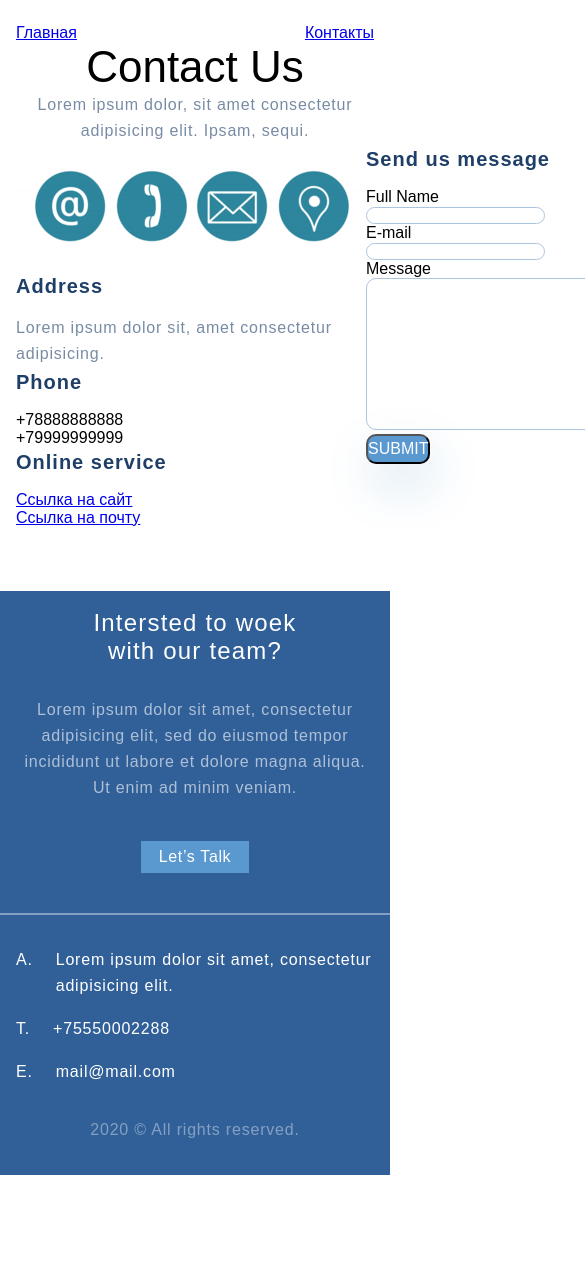
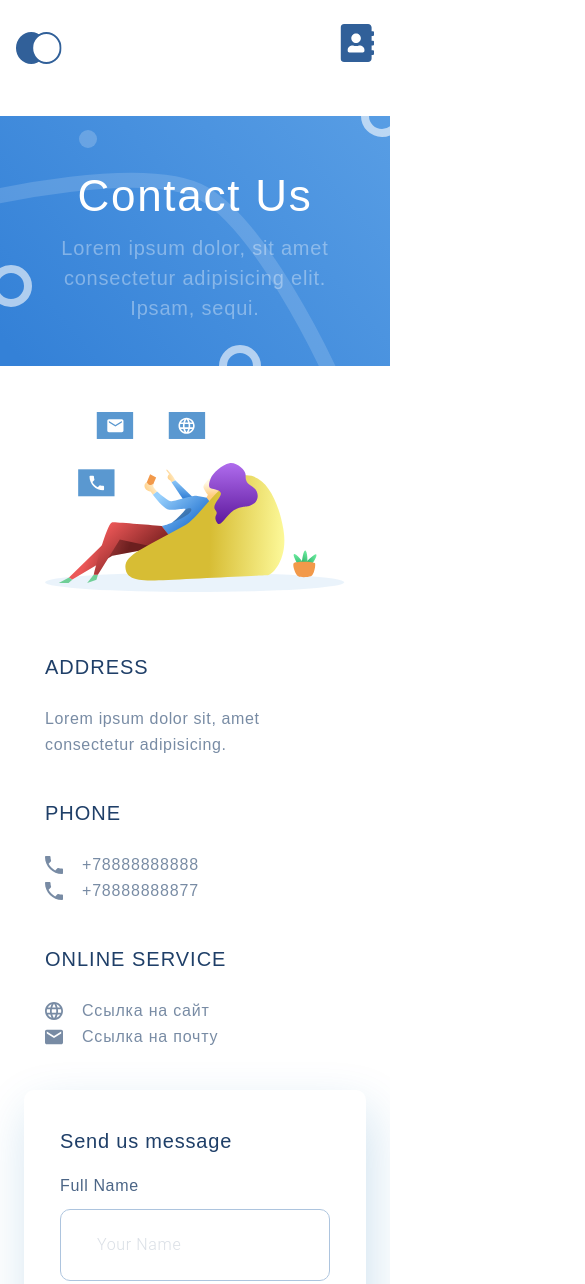
Before and after one commit to Astronaw/GB__HTML-CSS, a plain HTML site: page contacts.html in a window 390 px wide. Shown: the top 1284 px of the page, 585 px wide, since content can reach past the window. Before the commit the page ends 1175 px from the top, so only its background shows below. Drawn offline with Linux system fonts and the light colour scheme.

Commit message:
Lesson 8

```diff
--- a/contacts.html
+++ b/contacts.html
@@ -12,60 +12,83 @@
 <body>
 
 <!-- HEADER -->
-
+<div class="contacts-top">
     <ul class="menu container">
-    <li><a href="index.html">Главная</a></li>
-    <li><a href="contacts.html">Контакты</a></li>
+        <li><a href="index.html"><img src="img/logo.svg" alt="logo"></a></li>
+        <li><a href="contacts.html"><img src="img/contacts-menu.svg" alt="contacts"></a></li>
     </ul>
-
-<div class="contacts-top">
-    <div class="container">
+    <div class="contacts-header">
+        <div class="contacts-header-content">
             <h2 class="heading-h2-contacts">Contact Us</h2>
-        <p class="text">Lorem ipsum dolor, sit amet consectetur adipisicing elit. Ipsam, sequi.</p>
+            <p class="text contacts-text">Lorem ipsum dolor, sit amet consectetur adipisicing elit. Ipsam, sequi.</p>
+        </div>
     </div>
 </div>
 
 <!-- CONTENT -->
-
-<div class="container">
+<div class="contacts__container">
     <div class="contacts">
         <div class="contacts-info">
-            <img src="img/contacts.png" alt="контакты">
+            <img class="img-contacts" src="img/contacts.svg" alt="контакты">
+            <div class="info">
                 <h4 class="heading-h4">Address</h4>
-            <p class="text">Lorem ipsum dolor sit, amet consectetur adipisicing.</p>
+                <p class="text info-text">Lorem ipsum dolor sit, amet consectetur adipisicing.</p>
+            </div>
+            <div class="info">
                 <h4 class="heading-h4">Phone</h4>
                 <ul>
-                <li>+78888888888</li>
-                <li>+79999999999</li>
+                    <li>
+                        <img src="img/phone.svg" alt="phone1">
+                        <a href="tel:+78888888888">+78888888888</a>
+                    </li>
+                    <li>
+                        <img src="img/phone.svg" alt="phone2">
+                        <a href="tel:+78888888877">+78888888877</a>
+                    </li>
                 </ul>
+            </div>
+            <div class="info">
                 <h4 class="heading-h4">Online service</h4>
                 <ul>
-                <li><a href="https://geekbrains.ru" target="_blank">Ссылка на сайт</a></li>
-                <li><a href="mailto:mail@mail.com">Ссылка на почту</a></li>
+                    <li>
+                        <img src="img/glob.svg" alt="site">
+                        <a href="https://geekbrains.ru" target="_blank">Ссылка на сайт</a>
+                    </li>
+                    <li>
+                        <img src="img/mail.svg" alt="mail">
+                        <a href="mailto:mail@mail.com">Ссылка на почту</a>
+                    </li>
                 </ul>
+            </div>
         </div>
 
         <div class="contacts-form">
             <form action="#">
-                <h4 class="heading-h4">Send us message</h4>
+                <h4 class="heading-h4-form">Send us message</h4>
+                <div class="input-box">
                     <p>Full Name</p>
-                <input class="input" type="text"><br>
+                    <input class="input" type="text" placeholder="Your Name"><br>
+                </div>
+                <div class="input-box">
                     <p>E-mail</p>
-                <input class="input" type="email"><br>
+                    <input class="input" type="email" placeholder="Your Email"><br>
+                </div>
+                <div class="input-box">
                     <p>Message</p>
-                <textarea class="input" cols="30" rows="10"></textarea><br>
+                    <textarea class="textarea" cols="30" rows="10" placeholder="Your Message"></textarea><br>
+                </div>
                 <button class="button" type="submit">Submit</button>
             </form>
         </div>
     </div>
 
+    <div class="map">
         <script type="text/javascript" charset="utf-8" async
                 src="https://api-maps.yandex.ru/services/constructor/1.0/js/?um=constructor%3Ae771ef132b966a4e24b255f8f633d79669531137c8eb945dee1fb7bea5928d65&amp;height=493&amp;lang=ru_RU&amp;scroll=true"></script>
     </div>
-
+</div>
 
 <!-- FOOTER -->
-
 <div class="footer">
     <div class="footer-top container">
         <div class="footer-content">
--- a/style.css
+++ b/style.css
@@ -22,7 +22,7 @@ body {
     list-style: none;
     display: flex;
     justify-content: space-between;
-    padding-top: 42px;
+    padding-top: 40px;
 }
 
 .top-content {
@@ -93,6 +93,9 @@ body {
     font-weight: 500;
     font-size: 44px;
     text-align: center;
+    line-height: 74px;
+    letter-spacing: 0.04em;
+    color: #FFFFFF;
 }
 
 .heading-h3 {
@@ -311,9 +314,12 @@ body {
     box-sizing: border-box;
     border-radius: 10px;
     opacity: 0.4;
+    height: 72px;
+    padding-left: 36px;
 }
 
 .button {
+    margin-top: 62px;
     background: #5A98D0;
     box-shadow: 5px 20px 50px rgba(16, 112, 177, 0.2);
     border-radius: 10px;
@@ -323,6 +329,166 @@ body {
     text-align: center;
     color: #FFFFFF;
     text-transform: uppercase;
+    border: none;
+    width: 428px;
+    height: 72px;
+    outline: none;
+    cursor: pointer;
+}
+
+/*-----------------------------------------------*/
+/*             CSS FOR CONTACTS.HTML             */
+/*-----------------------------------------------*/
+
+.contacts-header {
+    background-image: url("img/contacts-top.svg");
+    background-size: cover;
+    height: 250px;
+    margin-bottom: 60px;
+    display: flex;
+    flex-direction: column;
+    justify-content: center;
+    margin-top: 40px;
+}
+
+.contacts-header-content {
+    width: 75%;
+    align-self: center;
+}
+
+.contacts-text {
+    font-size: 20px;
+    line-height: 30px;
+    text-align: center;
+    letter-spacing: 0.04em;
+    color: rgba(255, 255, 255, 0.6);
+}
+
+.contacts__container {
+    max-width: 940px;
+    margin: 0 auto;
+}
+
+.contacts {
+    display: flex;
+    flex-direction: row;
+    justify-content: space-between;
+    flex-wrap: wrap;
+    padding-bottom: 96px;
+}
+
+.contacts-info {
+    margin-top: 80px;
+}
+
+.contacts-form {
+    box-shadow: 5px 20px 50px rgba(16, 112, 177, 0.2);
+    width: 428px;
+    border-radius: 10px;
+    padding: 56px;
+}
+
+.img-contacts {
+    width: 300px;
+    margin-bottom: 56px;
+}
+
+.info {
+    margin-bottom: 40px;
+}
+
+.info .heading-h4 {
+    margin-bottom: 24px;
+    text-transform: uppercase;
+    font-weight: 500;
+}
+
+.info-text {
+    width: 300px;
+    font-weight: 300;
+    font-size: 16px;
+    line-height: 26px;
+    letter-spacing: 0.04em;
+    color: #1F3F68;
+    opacity: 0.6;
+}
+
+.info li {
+    list-style: none;
+    display: flex;
+    flex-direction: row;
+    align-items: center;
+}
+
+.info li img {
+    margin-right: 19px;
+    opacity: 0.6;
+    height: 18px;
+    width: 18px;
+}
+
+.info li a {
+    font-size: 16px;
+    line-height: 26px;
+    letter-spacing: 0.05em;
+    color: #1F3F68;
+    font-weight: 300;
+    opacity: 0.6;
+    text-decoration: none;
+}
+
+.info a {
+    font-size: 16px;
+    line-height: 26px;
+    letter-spacing: 0.05em;
+    color: #1F3F68;
+    font-weight: 300;
+    opacity: 0.6;
+    text-decoration: none;
+}
+
+.heading-h4-form {
+    font-size: 20px;
+    line-height: 30px;
+    color: #1F3F68;
+    font-weight: 500;
+    letter-spacing: 0.04em;
+    margin-bottom: 48px;
+}
+
+.input-box {
+    display: flex;
+    flex-direction: column;
+    padding: 15px 0;
+}
+
+.input-box p {
+    padding-bottom: 8px;
+    font-size: 16px;
+    line-height: 30px;
+    letter-spacing: 0.04em;
+    color: #1F3F68;
+    opacity: 0.8;
+    font-weight: 300;
+}
+
+.textarea {
+    border: 1px solid #356EAD;
+    box-sizing: border-box;
+    border-radius: 10px;
+    opacity: 0.4;
+    padding-top: 21px;
+    padding-left: 36px;
+}
+
+::placeholder {
+    font-family: 'Roboto', sans-serif;
+    font-weight: 300;
+    font-size: 16px;
+    line-height: 30px;
+    letter-spacing: 0.04em;
+    color: #1F3F68;
+    opacity: 0.4;
 }
 
 @media (max-width: 1024px) {
@@ -406,6 +572,17 @@ body {
     .footer-list:nth-child(3)::before {
         margin-right: 45px;
     }
+
+    .contacts {
+        align-items: center;
+        flex-direction: column;
+        padding-bottom: 64px;
+    }
+
+    .heading-h4-form {
+        width: 25%;
+        margin-bottom: auto;
+    }
 }
 
 @media (max-width: 1000px) {
@@ -413,8 +590,8 @@ body {
         background-size: 44%;
         background-position: right 295px;
     }
+}
 
-}
 
 @media (max-width: 667px) {
     .container {
@@ -562,6 +739,44 @@ body {
         margin-top: 32px;
         text-align: center;
     }
+
+    .contacts {
+        flex-wrap: nowrap;
+        padding-bottom: 32px;
+    }
+
+    .contacts-header {
+        margin-bottom: 0;
+    }
+
+    .contacts-info {
+        align-self: center;
+        margin-top: 46px;
+    }
+
+    .contacts-form {
+        padding: 36px;
+        width: 342px;
+        box-sizing: border-box;
+    }
+
+    .heading-h4-form {
+        width: auto;
+    }
+
+    .button {
+        width: 270px;
+        margin-top: 40px;
+    }
+
+    .map {
+        max-height: 349px;
+        contain: content;
+    }
+
+    .footer {
+        margin-top: 32px;
+    }
 }
 
 @media (max-width: 375px) {
```
Also changed, not shown: img/contacts-top.svg (added), img/contacts.svg (added), img/glob.svg (added), img/mail.svg (added), img/phone.svg (added). Lines whose indentation alone changed are shown as unchanged.
